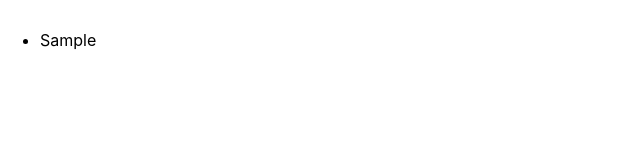
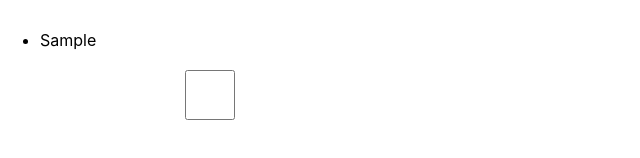
Before and after one commit to MaccccD/Sign-Up_Form_React_Project, a React (Create React App) app: page /ToDoList in a window 1280 px wide. Both pictures are taken after typing "Sample" into the empty fields and a click on the button "Add Tasks". Shown: the part 202-360 px from the top of the page, without its empty margins (0-640 px from the left). Built offline with nearby package versions, Linux system fonts and the light colour scheme.

Commit message:
To Do List Update Part 2
- added checkbox marker.

```diff
--- a/src/Components/ToDoList.jsx
+++ b/src/Components/ToDoList.jsx
@@ -33,8 +33,10 @@ function ToDoList() {
         return (
         <li key={index}>
           {task}
+          <input type='checkbox'/>
         </li>
-        )
+        );
+
       })}
      </ul>
     </div>
```
